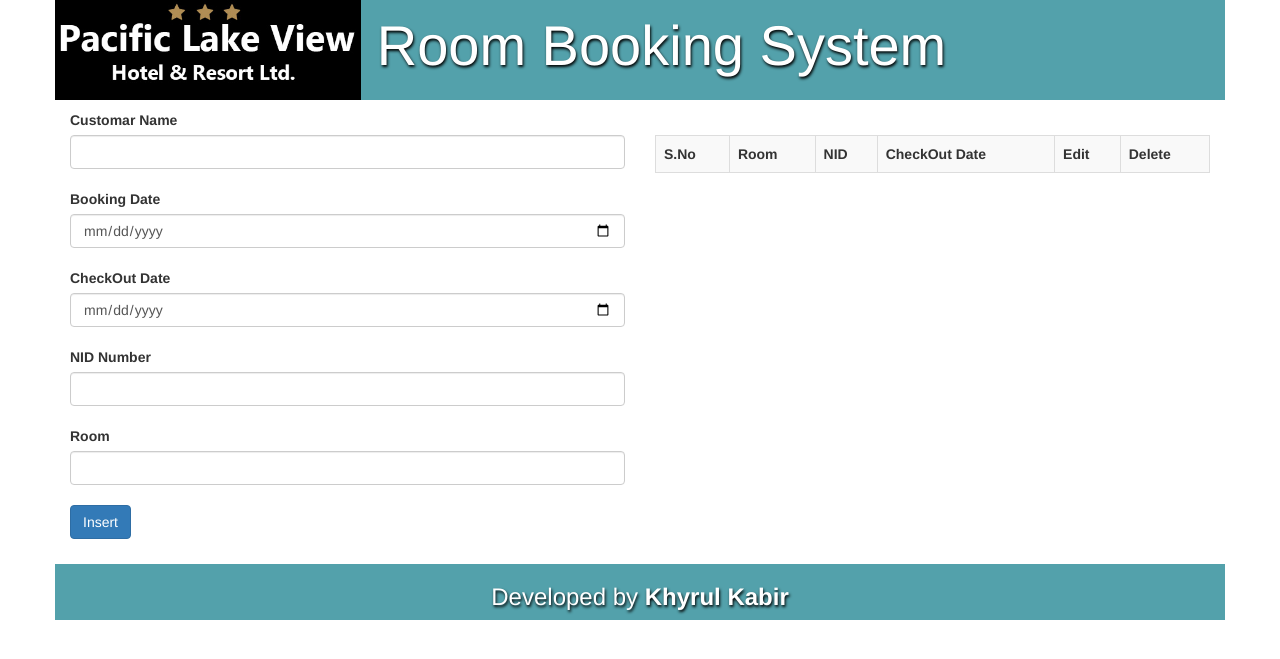
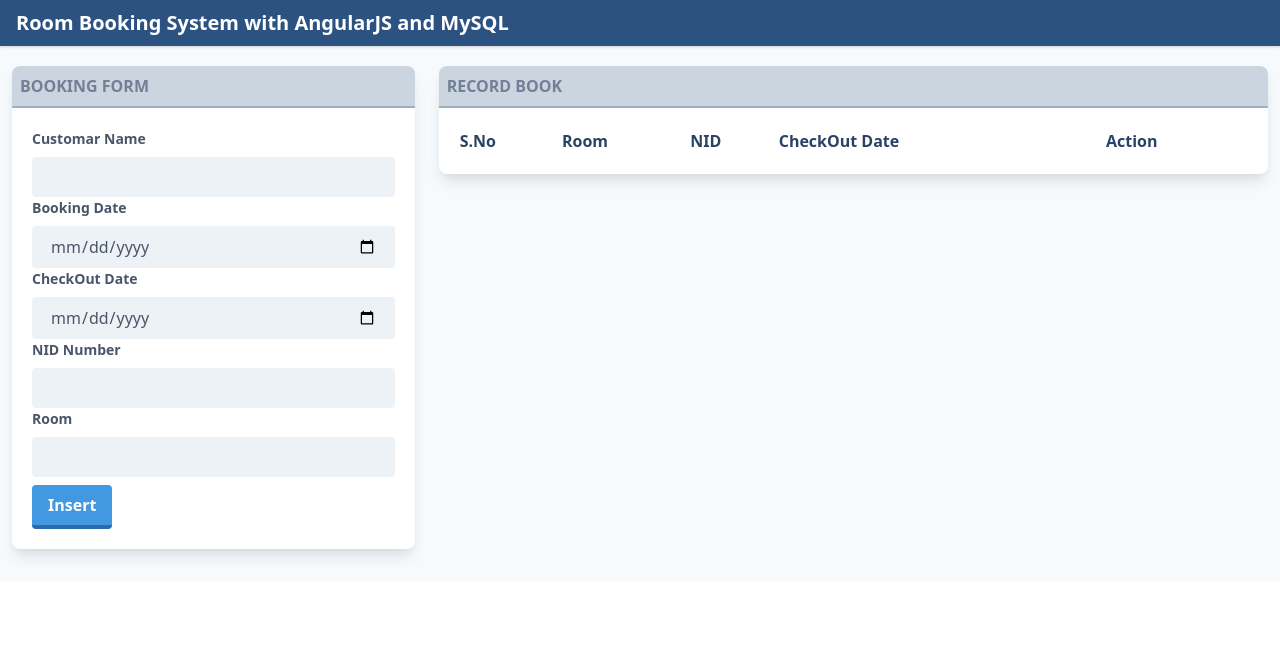
Before and after one commit to kabirkhyrul/AngularJS-SPA, a PHP site: page / in a window 1280 px wide. Shown: the top 659 px of the page. Run offline with PHP 8.4, Linux system fonts and the light colour scheme; tables that the repository leaves empty hold one stand-in row (values such as "Sample post"); a stand-in replaces the project's code that opens the database connection; lists and menus that the app fills with data are empty; some libraries are stand-ins or nearby versions.

Commit message:
Changed All structure

```diff
--- /dev/null
+++ b/db copy.php
@@ -0,0 +1,3 @@
+<?php
+$cn = new mysqli("localhost", "user", "password", "database");
+?>
--- a/delete.php
+++ b/delete.php
@@ -1,14 +1,11 @@
 <?php
-$cn = new mysqli("localhost", "root", "", "hotel_managment");
+require_once('db.php');
 $data    = json_decode(file_get_contents("php://input"));
-
 $id   	= 	$data->id;
 $query 	= 	"DELETE FROM room_info WHERE id='$id'";
-
 if ($cn->query($query)) {
 	echo 'Data Deleted Successfully!';
 } else {
 	echo 'Failed';
 }
-
 ?>
--- a/display.php
+++ b/display.php
@@ -1,5 +1,5 @@
 <?php
-$cn = new mysqli("localhost", "root", "", "hotel_managment");
+include_once('db.php');
 $output = array();
 $query  = "SELECT * FROM room_info";
 $send = $cn->query($query);
--- /dev/null
+++ b/index.html
@@ -0,0 +1,180 @@
+<!DOCTYPE html>
+<html lang="en">
+
+<head>
+    <meta charset="UTF-8">
+    <meta name="viewport" content="width=device-width, initial-scale=1.0">
+    <meta http-equiv="X-UA-Compatible" content="ie=edge">
+    <title>Room Booking System</title>
+    <meta name="author" content="Khyrul Kabir">
+    <meta name="description" content="This is Specialised Single Page Application or Crud Appliction in AngularJS">
+    <meta name="keywords" content="angular,angularjs,spa,single,page,application,mysql,database,complete,crud">
+    <link href="https://unpkg.com/tailwindcss/dist/tailwind.min.css" rel="stylesheet">
+    <script src="http://ajax.googleapis.com/ajax/libs/angularjs/1.4.8/angular.min.js"></script>
+    <!-- Sweet Alert -->
+    <script src="https://cdn.jsdelivr.net/npm/sweetalert2@8/dist/sweetalert2.min.js"></script>
+    <link rel="stylesheet" href="https://cdn.jsdelivr.net/npm/sweetalert2@8/dist/sweetalert2.min.css" id="theme-styles">
+</head>
+
+<body>
+    <div class="flex flex-col md:flex-row" ng-app="hotelapp" ng-controller="controller" ng-init="show_data()">
+        <div class="main-content flex-1 bg-gray-100  pb-24 md:pb-5">
+            <div class="bg-blue-800 p-2 shadow text-xl text-white">
+                <h3 class="font-bold pl-2">Room Booking System with AngularJS and MySQL</h3>
+            </div>
+            <div class="flex flex-row flex-wrap flex-grow mt-2">
+                <div class="w-full md:w-1/2 xl:w-1/3 p-3">
+                    <!--Template Card-->
+                    <div class="bg-white border-transparent rounded-lg shadow-lg">
+                        <div class="bg-gray-400 border-b-2 border-gray-500 rounded-tl-lg rounded-tr-lg p-2">
+                            <h5 class="font-bold uppercase text-gray-600">Booking Form</h5>
+                        </div>
+                        <div class="p-5">
+                            <label class="block text-gray-700 text-sm font-bold mb-2">Customar Name</label>
+                            <input type="text" name="name" ng-model="name"
+                                class="bg-gray-200 appearance-none border-2 border-gray-200 rounded w-full py-2 px-4 text-gray-700 leading-tight focus:outline-none focus:bg-white focus:border-purple-500">
+                            <br />
+                            <label class="block text-gray-700 text-sm font-bold mb-2">Booking Date</label>
+                            <input type="date" name="book" ng-model="book"
+                                class="bg-gray-200 appearance-none border-2 border-gray-200 rounded w-full py-2 px-4 text-gray-700 leading-tight focus:outline-none focus:bg-white focus:border-purple-500">
+                            <br />
+                            <label class="block text-gray-700 text-sm font-bold mb-2">CheckOut Date</label>
+                            <input type="date" name="checkout" ng-model="checkout"
+                                class="bg-gray-200 appearance-none border-2 border-gray-200 rounded w-full py-2 px-4 text-gray-700 leading-tight focus:outline-none focus:bg-white focus:border-purple-500">
+                            <br />
+                            <label class="block text-gray-700 text-sm font-bold mb-2">NID Number</label>
+                            <input type="text" name="nid" ng-model="nid"
+                                class="bg-gray-200 appearance-none border-2 border-gray-200 rounded w-full py-2 px-4 text-gray-700 leading-tight focus:outline-none focus:bg-white focus:border-purple-500">
+                            <br />
+
+                            <label class="block text-gray-700 text-sm font-bold mb-2">Room </label>
+                            <input type="text" name="room" ng-model="room"
+                                class="bg-gray-200 appearance-none border-2 border-gray-200 rounded w-full py-2 px-4 text-gray-700 leading-tight focus:outline-none focus:bg-white focus:border-purple-500">
+                            <br />
+
+                            <input type="hidden" ng-model="id">
+                            <input type="submit" name="insert"
+                                class="bg-blue-500 hover:bg-blue-400 text-white font-bold py-2 px-4 border-b-4 border-blue-700 hover:border-blue-500 rounded mt-2"
+                                ng-click="insert()" value="{{btnName}}">
+                        </div>
+                    </div>
+                    <!--/Template Card-->
+                </div>
+                <div class="w-full md:w-1/2 xl:w-2/3 p-3">
+                    <!--Table Card-->
+                    <div class="bg-white border-transparent rounded-lg shadow-lg">
+                        <div class="bg-gray-400 border-b-2 border-gray-500 rounded-tl-lg rounded-tr-lg p-2">
+                            <h5 class="font-bold uppercase text-gray-600">Record Book</h5>
+                        </div>
+                        <div class="p-5">
+                            <table class="w-full p-5 text-gray-700">
+                                <tr>
+                                    <th class="text-left text-blue-900">S.No</th>
+                                    <th class="text-left text-blue-900">Room</th>
+                                    <th class="text-left text-blue-900">NID</th>
+                                    <th class="text-left text-blue-900">CheckOut Date</th>
+                                    <th class="text-left text-blue-900">Action</th>
+                                </tr>
+                                <tr ng-repeat="x in names">
+                                    <td>{{x.id}}</td>
+                                    <td>{{x.room}}</td>
+                                    <td>{{x.nid}}</td>
+                                    <td>{{x.checkout}}</td>
+                                    <td class="inline-flex w-1">
+                                        <button
+                                            class="bg-gray-300 hover:bg-gray-400 text-gray-800 font-bold py-2 px-4 rounded-l"
+                                            ng-click="update_data(x.id, x.name, x.book, x.checkout, x.nid,x.room)">
+                                            <span class="glyphicon glyphicon-edit"></span> Edit
+                                        </button>
+                                        <button
+                                            class="bg-gray-300 hover:bg-gray-400 text-gray-800 font-bold py-2 px-4 rounded-r"
+                                            ng-click="delete_data(x.id )">
+                                            <span class="glyphicon glyphicon-trash"></span> Delete
+                                        </button>
+                                    </td>
+
+                                </tr>
+                            </table>
+                        </div>
+                    </div>
+                    <!--/table Card-->
+                </div>
+
+            </div>
+        </div>
+    </div>
+    <script>
+        var app = angular.module("hotelapp", []);
+        app.controller("controller", function ($scope, $http) {
+            $scope.btnName = "Insert";
+            $scope.insert = function () {
+                if ($scope.name == null) {
+                    Swal.fire('Enter Customer Name');
+                } else if ($scope.book == null) {
+                    Swal.fire("Enter booking date");
+                } else if ($scope.nid == null) {
+                    Swal.fire("Enter National Id Number");
+                } else {
+                    $http.post(
+                        "insert.php", {
+                        'name': $scope.name,
+                        'book': $scope.book,
+                        'nid': $scope.nid,
+                        'checkout': $scope.checkout,
+                        'room': $scope.room,
+                        'btnName': $scope.btnName,
+                        'id': $scope.id
+                    }
+                    ).success(function (data) {
+                        Swal.fire(data);
+                        $scope.name = null;
+                        $scope.book = null;
+                        $scope.nid = null;
+                        $scope.checkout = null;
+                        $scope.room = null;
+                        $scope.btnName = "Insert";
+                        $scope.show_data();
+                    });
+                }
+            }
+            $scope.show_data = function () {
+                $http.get("display.php")
+                    .success(function (data) {
+                        $scope.names = data;
+                    });
+            }
+            $scope.update_data = function (id, name, book, checkout, nid, room) {
+                $scope.id = id;
+                $scope.name = name;
+                $scope.book = book;
+                $scope.nid = nid;
+                $scope.checkout = checkout;
+                $scope.room = room;
+                $scope.btnName = "Update";
+            }
+            $scope.delete_data = function (id) {
+                Swal.fire({
+                    title: 'Are you sure?',
+                    text: "You won't be able to revert this!",
+                    type: 'warning',
+                    showCancelButton: true,
+                    confirmButtonColor: '#3085d6',
+                    cancelButtonColor: '#d33',
+                    confirmButtonText: 'Yes, delete it!'
+                }).then((result) => {
+                    $http.post("delete.php", {
+                        'id': id
+                    })
+                        .success(function (data) {
+                            Swal.fire(data);
+                            $scope.show_data();
+                        });
+                })
+
+            }
+        });
+    </script>
+
+</body>
+
+</html>
--- a/index.php
+++ /dev/null
@@ -1,148 +0,0 @@
-<!doctype html>
-<html>
-<head>
-<meta charset="UTF-8">
-<title>Room Booking System</title>
-<link href="https://maxcdn.bootstrapcdn.com/bootstrap/3.3.7/css/bootstrap.min.css" rel="stylesheet">
-<script src="http://ajax.googleapis.com/ajax/libs/angularjs/1.4.8/angular.min.js"></script>
-
- <!-- Sweet Alert -->
-  <script src="https://cdn.jsdelivr.net/npm/sweetalert2@8/dist/sweetalert2.min.js"></script>
-  <link rel="stylesheet" href="https://cdn.jsdelivr.net/npm/sweetalert2@8/dist/sweetalert2.min.css" id="theme-styles">
-</head>
-<body>
-<div class="container">
-    <div class="row" style="background-color: #53a1ab;height: 100px;color:white;font-size: 56px;text-shadow: 1px 2px 3px black;">
-        <img src="pacific-logo.jpg" align="center" alt="" style="width: auto;height: 100px;">
-        Room Booking System
-    </div>
-
-	<div class="row" ng-app="hotelapp" ng-controller="controller" ng-init="show_data()" style="padding-top: 10px;padding-bottom: 25px;">
-		<div class="col-md-6">
-		   	<label>Customar Name</label>
-            <input type="text" name="name" ng-model="name" class="form-control">
-            <br/>
-            <label>Booking Date</label>
-            <input type="date" name="book" ng-model="book" class="form-control">
-            <br/>
-            <label>CheckOut Date</label>
-            <input type="date" name="checkout" ng-model="checkout" class="form-control">
-            <br/>
-            <label>NID Number</label>
-            <input type="text" name="nid" ng-model="nid" class="form-control">
-            <br/>
-
-            <label>Room </label>
-            <input type="text" name="room" ng-model="room" class="form-control">
-            <br/>
-
-            <input type="hidden" ng-model="id">
-            <input type="submit" name="insert" class="btn btn-primary" ng-click="insert()" value="{{btnName}}">
-		</div>
-        <div class="col-md-6" style="top:25px;">
-            <table class="table table-striped table-bordered table-hovered">
-                <tr>
-                    <th>S.No</th>
-                    <th>Room</th>
-                    <th>NID</th>
-                    <th>CheckOut Date</th>
-                    <th>Edit</th>
-                    <th>Delete</th>
-                </tr>
-                <tr ng-repeat="x in names">
-                    <td>{{x.id}}</td>
-                    <td>{{x.room}}</td>
-                    <td>{{x.nid}}</td>
-                    <td>{{x.checkout}}</td>
-                    <td>
-                        <button class="btn btn-success btn-xs" ng-click="update_data(x.id, x.name, x.book, x.checkout, x.nid,x.room)">
-                            <span class="glyphicon glyphicon-edit"></span> Edit
-                        </button>
-                    </td>
-                    <td>
-                        <button class="btn btn-danger btn-xs" ng-click="delete_data(x.id )">
-                            <span class="glyphicon glyphicon-trash"></span> Delete
-                        </button>
-                    </td>
-                </tr>
-            </table>
-        </div>
-    </div>
-    <div class="row" style="background-color: #53a1ab;color:white;font-size: 25px;text-shadow: 1px 2px 3px black;text-align: center;">
-        <h3>Developed by <strong>Khyrul Kabir</strong> </h3>
-    </div>
-</div>
-
-<script>
-var app = angular.module("hotelapp", []);
-app.controller("controller", function($scope, $http) {
-    $scope.btnName = "Insert";
-    $scope.insert = function() {
-        if ($scope.name == null) {
-            Swal.fire('Enter Customer Name');
-        } else if ($scope.book == null) {
-            Swal.fire("Enter booking date");
-        } else if ($scope.nid == null) {
-            Swal.fire("Enter National Id Number");
-        } else {
-            $http.post(
-                "insert.php", {
-                    'name': $scope.name,
-                    'book': $scope.book,
-                    'nid': $scope.nid,
-                    'checkout': $scope.checkout,
-                    'room': $scope.room,
-                    'btnName': $scope.btnName,
-                    'id': $scope.id
-                }
-            ).success(function(data) {
-                Swal.fire(data);
-                $scope.name = null;
-                $scope.book = null;
-                $scope.nid = null;
-                $scope.checkout = null;
-                $scope.room = null;
-                $scope.btnName = "Insert";
-                $scope.show_data();
-            });
-        }
-    }
-    $scope.show_data = function() {
-        $http.get("display.php")
-            .success(function(data) {
-                $scope.names = data;
-            });
-    }
-    $scope.update_data = function(id, name, book,checkout, nid,room) {
-        $scope.id = id;
-        $scope.name = name;
-        $scope.book = book;
-        $scope.nid = nid;
-        $scope.checkout = checkout;
-        $scope.room = room;
-        $scope.btnName = "Update";
-    }
-    $scope.delete_data = function(id) {
-        Swal.fire({
-          title: 'Are you sure?',
-          text: "You won't be able to revert this!",
-          type: 'warning',
-          showCancelButton: true,
-          confirmButtonColor: '#3085d6',
-          cancelButtonColor: '#d33',
-          confirmButtonText: 'Yes, delete it!'
-      }).then((result) => {
-          $http.post("delete.php", {
-                    'id': id
-                })
-                .success(function(data) {
-                    Swal.fire(data);
-                    $scope.show_data();
-                });
-        })
-
-    }
-});
-</script>
-</body>
-</html>
--- a/insert.php
+++ b/insert.php
@@ -1,5 +1,5 @@
 <?php
-$cn = new mysqli("localhost", "root", "", "hotel_managment");
+require_once('db.php');
 $info = json_decode(file_get_contents("php://input"));
 
 $name     = $cn->real_escape_string($info->name);
@@ -20,7 +20,7 @@ if ($btn_name == "Insert") {
 if ($btn_name == 'Update') {
     $id    = $info->id;
 
-    echo $query = "UPDATE `room_info` SET `name` = '$name', `book` = '$book',  `nid` = '$nid', `checkout` = '$checkout', `room`='$room'  WHERE `room_info`.`id` =".$id;
+    $query = "UPDATE `room_info` SET `name` = '$name', `book` = '$book',  `nid` = '$nid', `checkout` = '$checkout', `room`='$room'  WHERE `room_info`.`id` =".$id;
     if (mysqli_query($cn, $query)) {
         echo 'Data Updated Successfully';
     } else {
@@ -28,5 +28,3 @@ if ($btn_name == 'Update') {
 
     }
 }
-
-?>
```
Also changed, not shown: room_info.sql (+0 -44 lines), README.md, pacific-logo.jpg (deleted), 1 other file.
